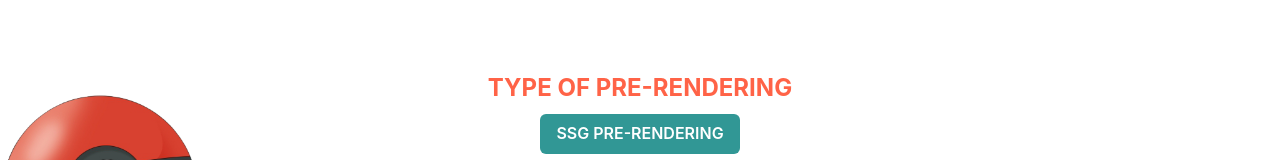
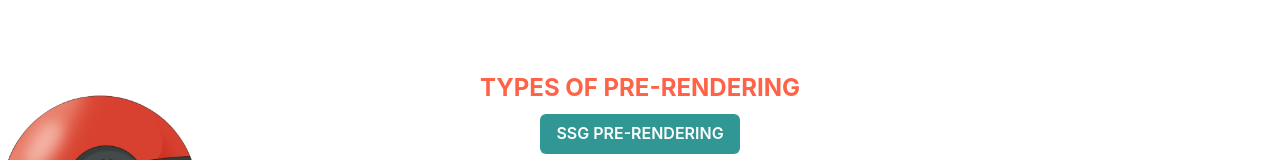
Before and after one commit to jade-kenneth/nextjs-pokedex, a Next.js app: page / in a window 1280 px wide. Shown: the part 307-467 px from the top of the page. Built offline with nearby package versions, Linux system fonts and the light colour scheme.

Commit message:
instead of type to TYPES

```diff
--- a/pages/index.js
+++ b/pages/index.js
@@ -39,7 +39,7 @@ const PokemonHome = () => {
       <Flex align="center" justify="center" direction="column" w="100%">
         {/* <Image src={logo} alt="logo" width={500} height={200} /> */}
         <Text fontSize="2xl" fontWeight="bolder" m={2} color="tomato">
-          TYPE OF PRE-RENDERING
+          TYPES OF PRE-RENDERING
         </Text>
         {info === null ? (
           <Flex direction="column" gap="10px">
```
